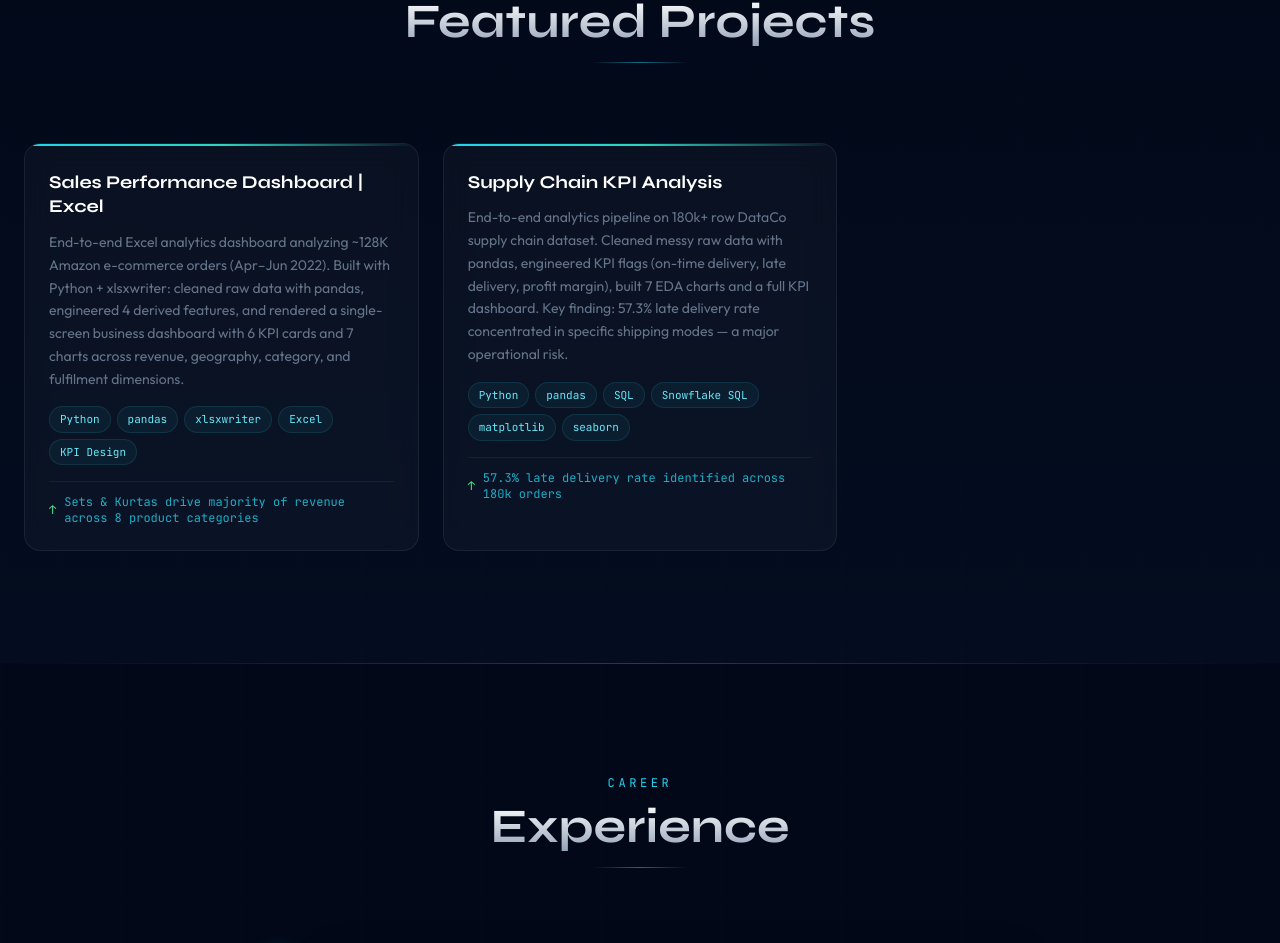
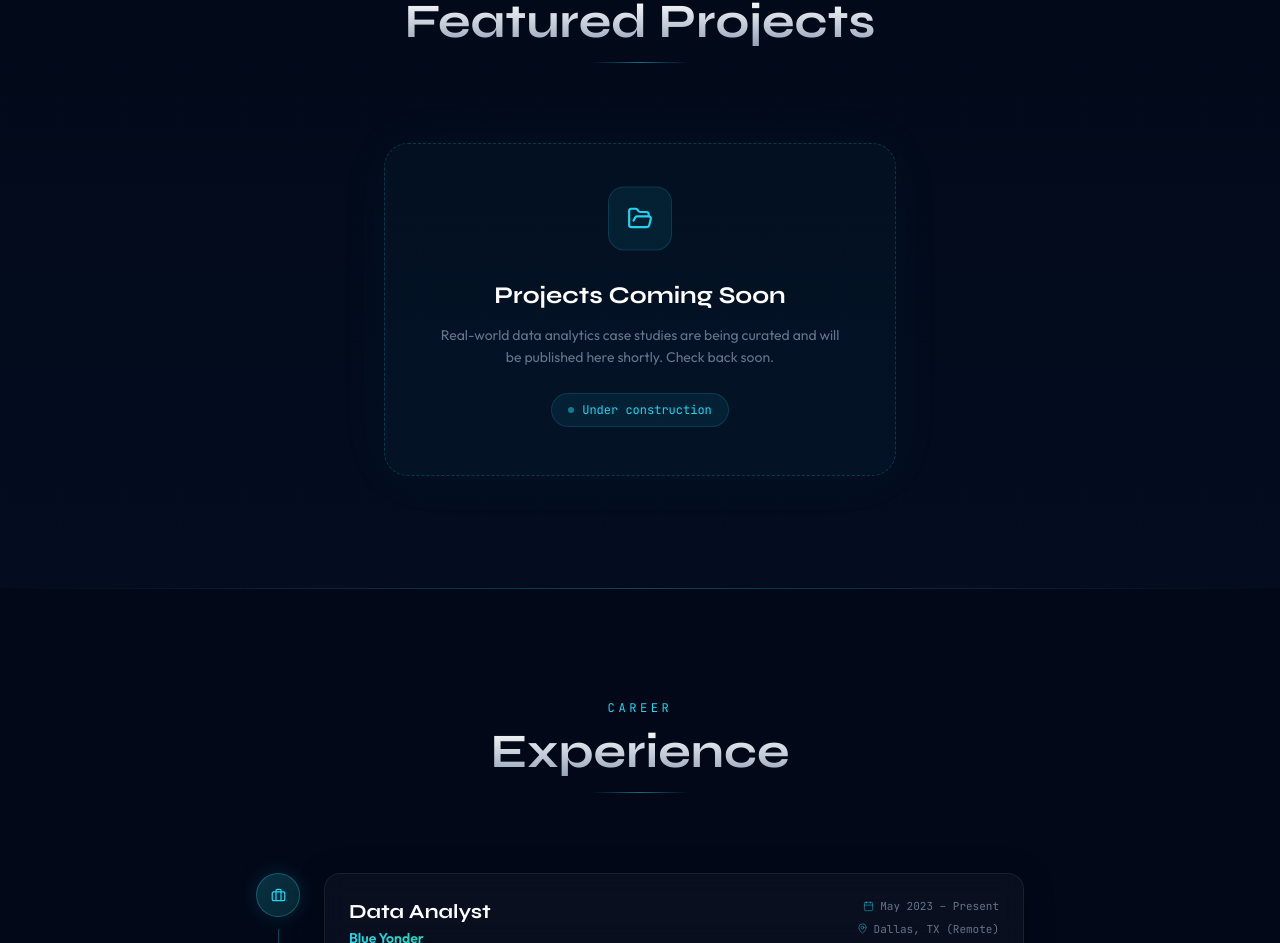
Before and after one commit to harshareddi70/harsha-portfolio, a React (Vite) app: page / in a window 1280 px wide. Shown: the part 2859-3802 px from the top of the page. Built offline with nearby package versions, Linux system fonts and the light colour scheme.

Commit message:
Remove projects from portfolio

```diff
--- a/src/data/portfolio.js
+++ b/src/data/portfolio.js
@@ -38,24 +38,7 @@ export const skills = [
   },
 ]
 
-export const projects = [
-  {
-    title: 'Sales Performance Dashboard | Excel',
-    description:
-      'End-to-end Excel analytics dashboard analyzing ~128K Amazon e-commerce orders (Apr–Jun 2022). Built with Python + xlsxwriter: cleaned raw data with pandas, engineered 4 derived features, and rendered a single-screen business dashboard with 6 KPI cards and 7 charts across revenue, geography, category, and fulfilment dimensions.',
-    tech: ['Python', 'pandas', 'xlsxwriter', 'Excel', 'KPI Design'],
-    github: 'https://github.com/harshareddi70/amazon-sales-dashboard',
-    impact: 'Sets & Kurtas drive majority of revenue across 8 product categories',
-  },
-  {
-    title: 'Supply Chain KPI Analysis',
-    description:
-      'End-to-end analytics pipeline on 180k+ row DataCo supply chain dataset. Cleaned messy raw data with pandas, engineered KPI flags (on-time delivery, late delivery, profit margin), built 7 EDA charts and a full KPI dashboard. Key finding: 57.3% late delivery rate concentrated in specific shipping modes — a major operational risk.',
-    tech: ['Python', 'pandas', 'SQL', 'Snowflake SQL', 'matplotlib', 'seaborn'],
-    github: 'https://github.com/harshareddi70/supply-chain-kpi-analysis',
-    impact: '57.3% late delivery rate identified across 180k orders',
-  },
-]
+export const projects = []
 
 export const experience = [
   {
```
